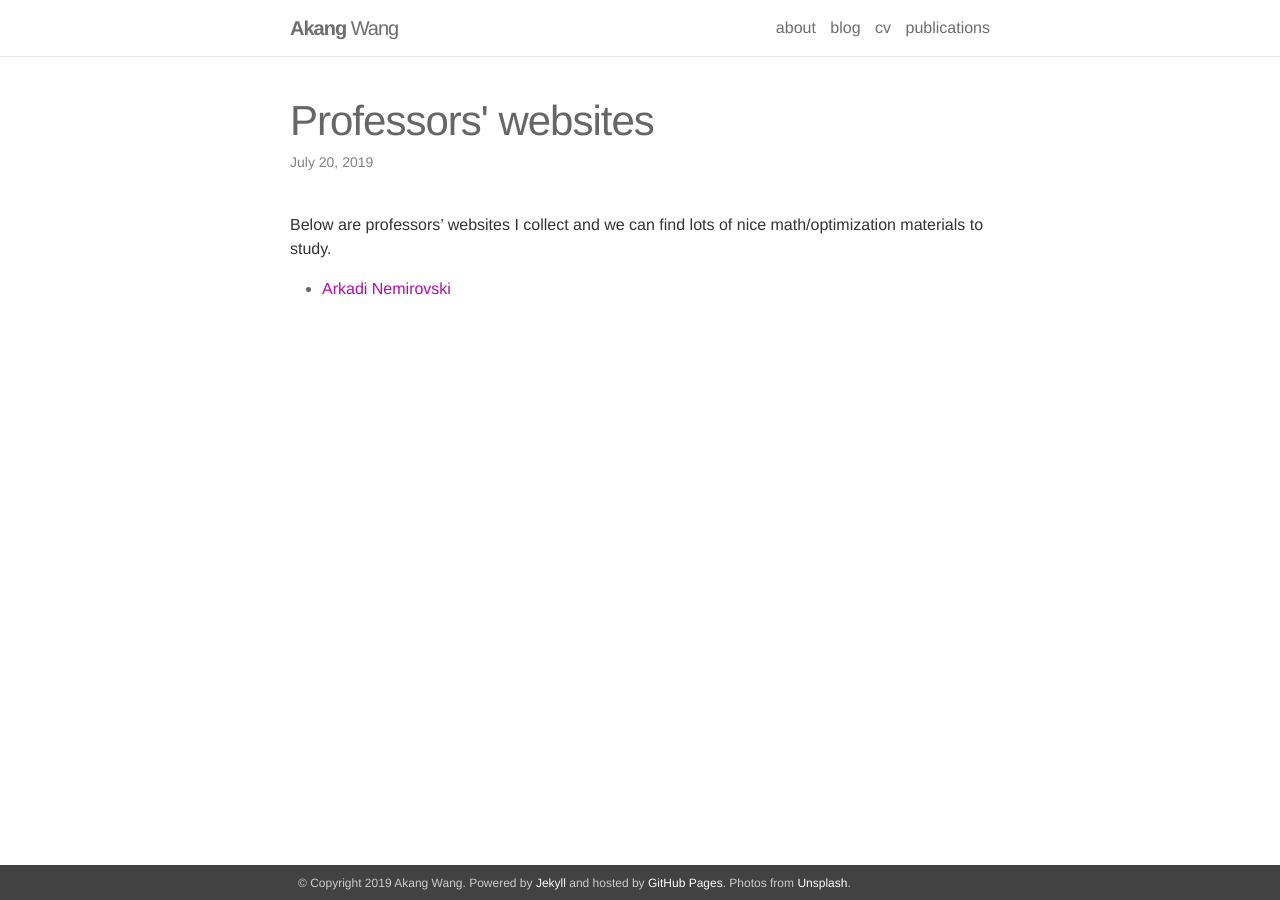
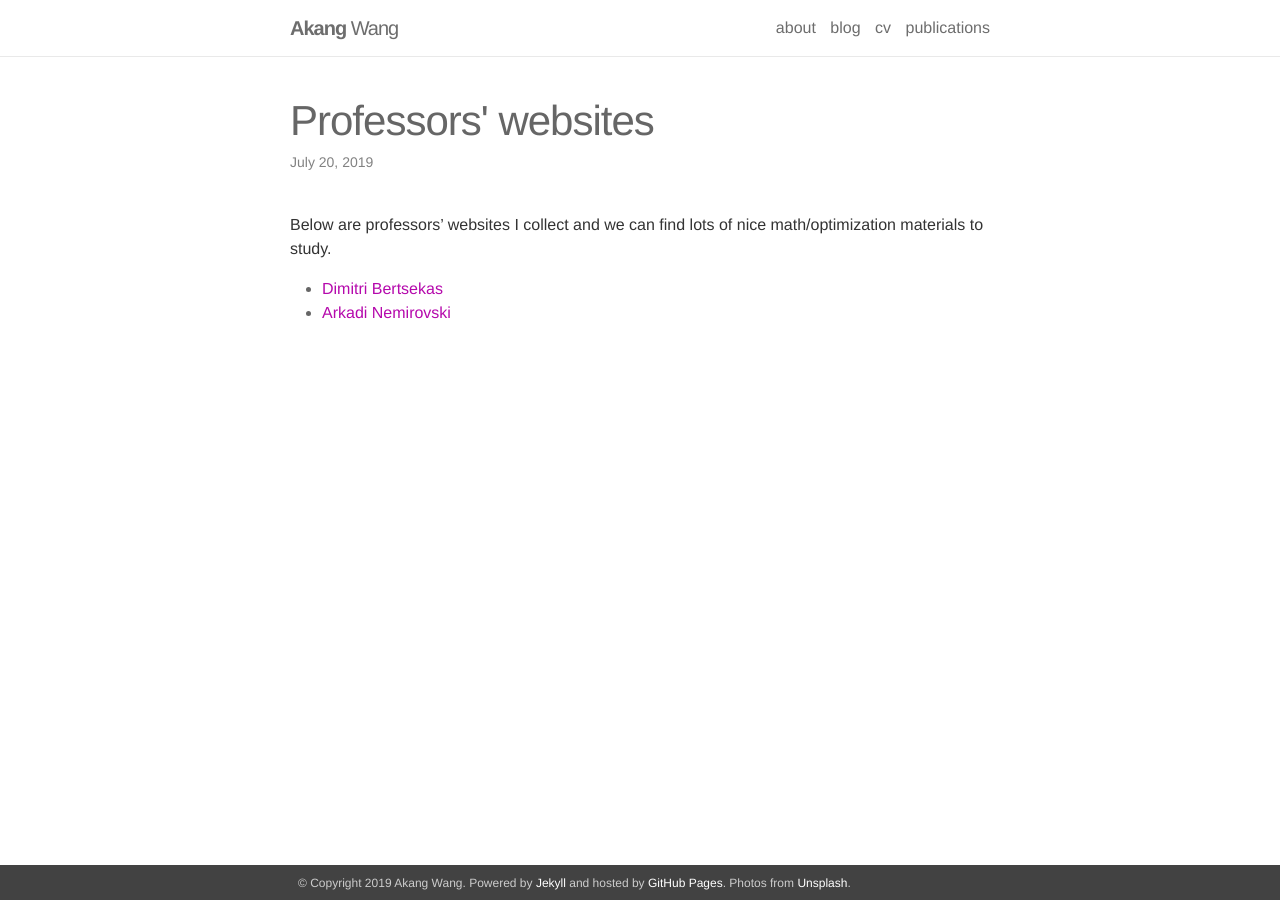
Before and after one commit to VINCENTW2046/akangw.github.io, a Jekyll site: the page built from _posts/2019-07-20-professors' websites.md, in a window 1280 px wide. Built offline with Jekyll 4.4.1, drawn with Linux system fonts in a browser that asks for light colours.

Commit message:
Update 2019-07-20-professors' websites.md

```diff
--- a/_posts/2019-07-20-professors' websites.md
+++ b/_posts/2019-07-20-professors' websites.md
@@ -8,5 +8,6 @@ description:
 Below are professors' websites I collect and we can find lots of nice math/optimization materials to study.
 
 <ul>
-    <li><a href="https://www2.isye.gatech.edu/~nemirovs/" target="_blank">Arkadi Nemirovski</a></li>
+    <li><a href="https://www2.isye.gatech.edu/~nemirovs/" target="_blank">Dimitri Bertsekas</a></li>
+    <li><a href="http://www.mit.edu/~dimitrib/home.html" target="_blank">Arkadi Nemirovski</a></li>
 </ul>
```
